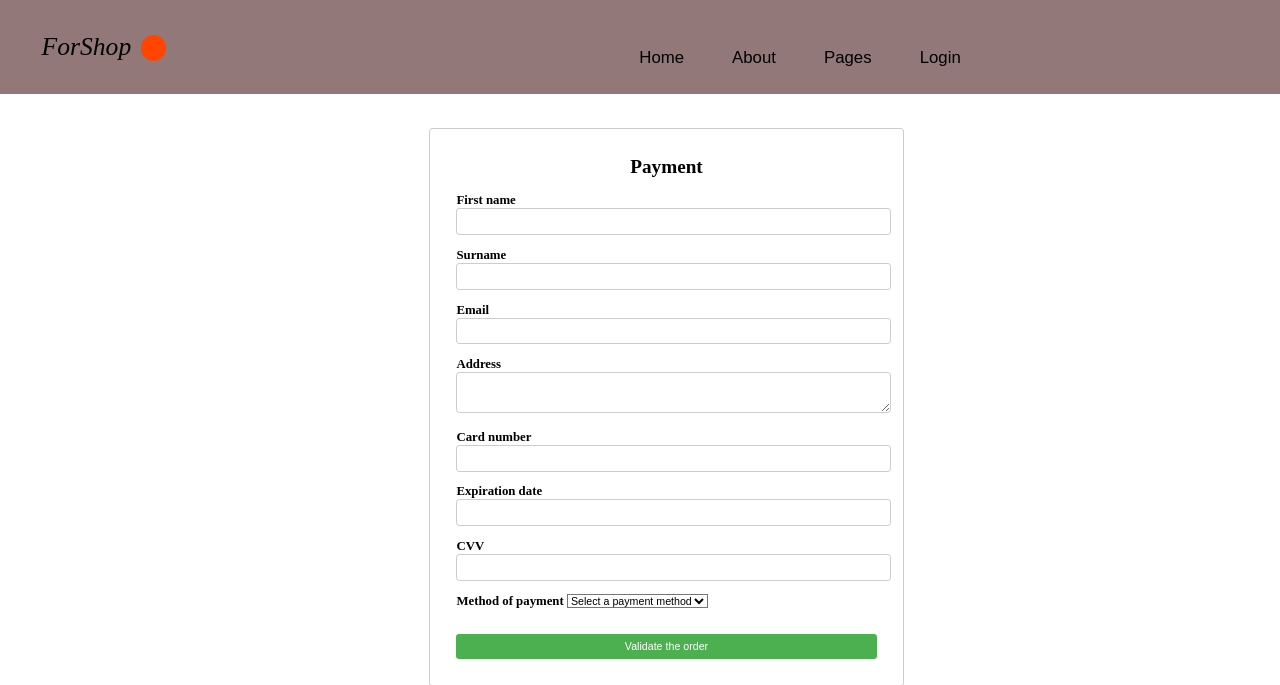
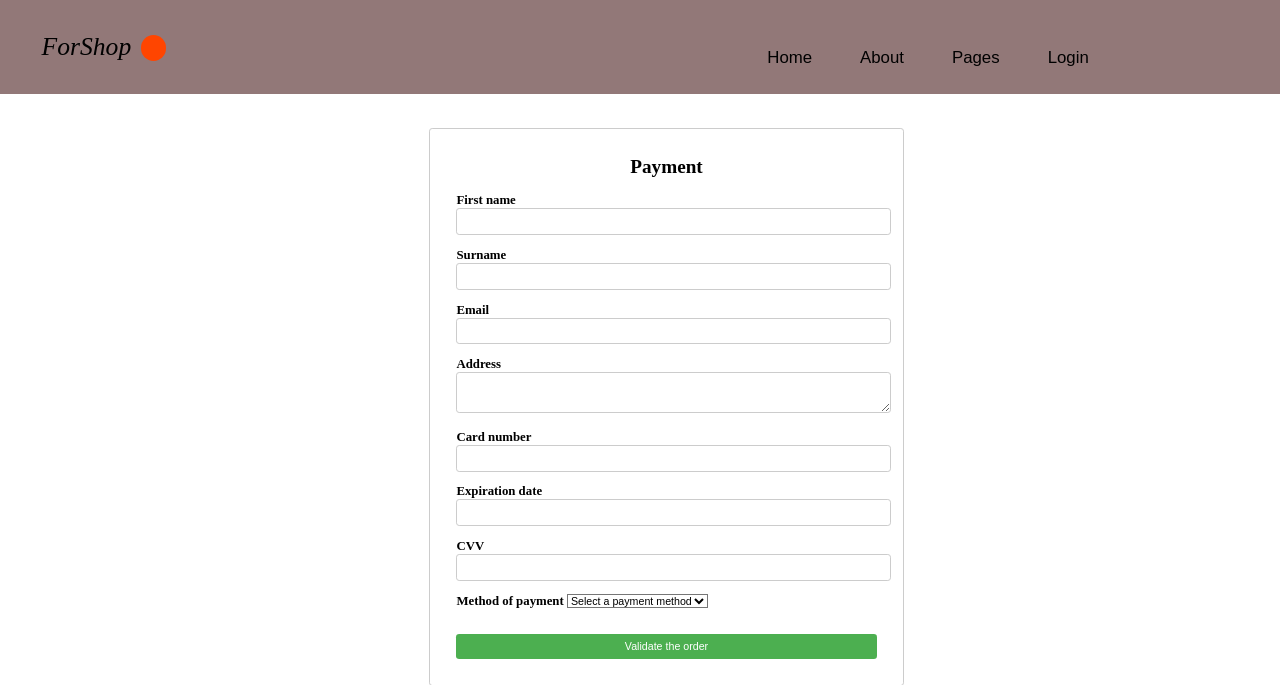
Before and after one commit to nessytb/eco-web, a PHP site: page /checkout.html in a window 1280 px wide. Shown: the top 685 px of the page. Run offline with PHP 8.4, Linux system fonts and the light colour scheme; some libraries are stand-ins or nearby versions.

Commit message:
Update checkout.css

```diff
--- a/checkout.css
+++ b/checkout.css
@@ -63,14 +63,14 @@ body {
   border-radius: 50%;
 }
 .nav-links{
-	position: absolute;
+  position: absolute;
   display: flex;
   justify-content: center;
   align-items: center;
   top: 6%;
   gap: 15%;
   font-family: sans-serif;
-  left: 50%;
+  left: 60%;
   font-size: 21px;
   width: 25%;
 
```
